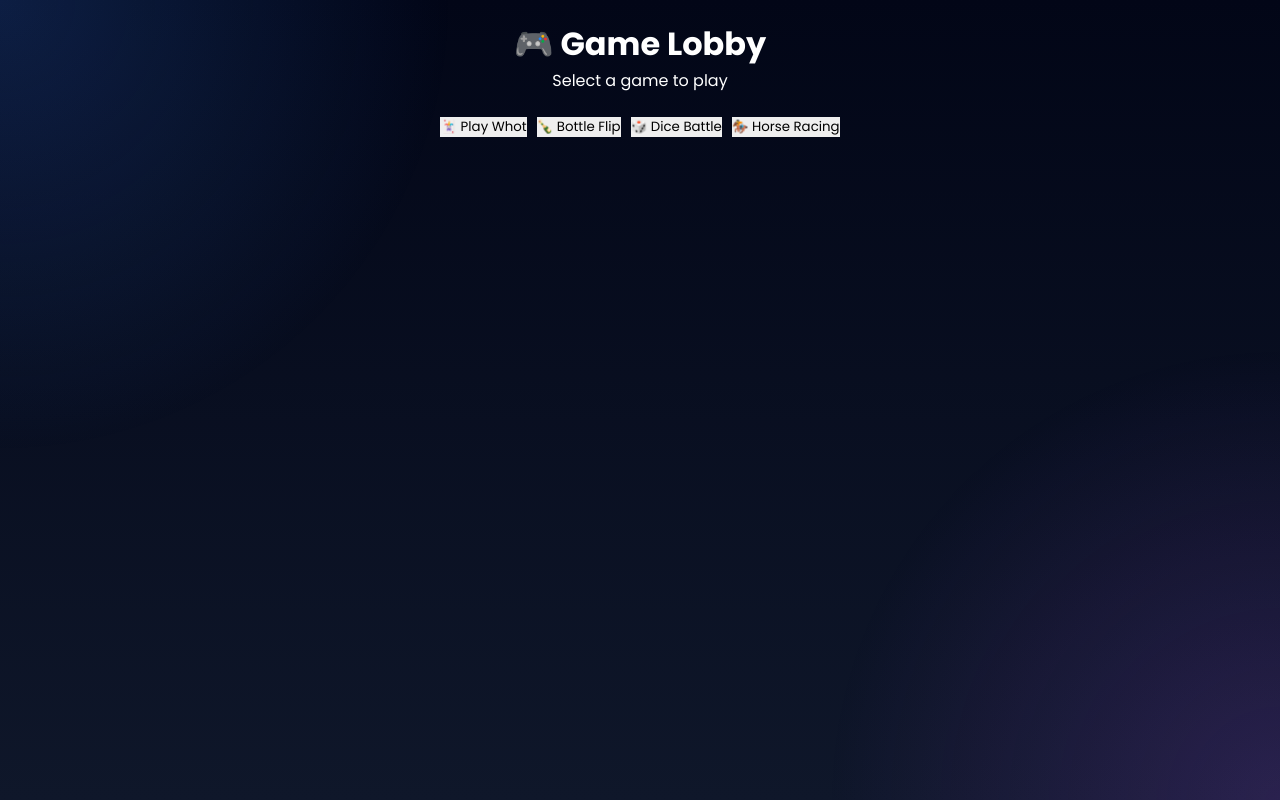
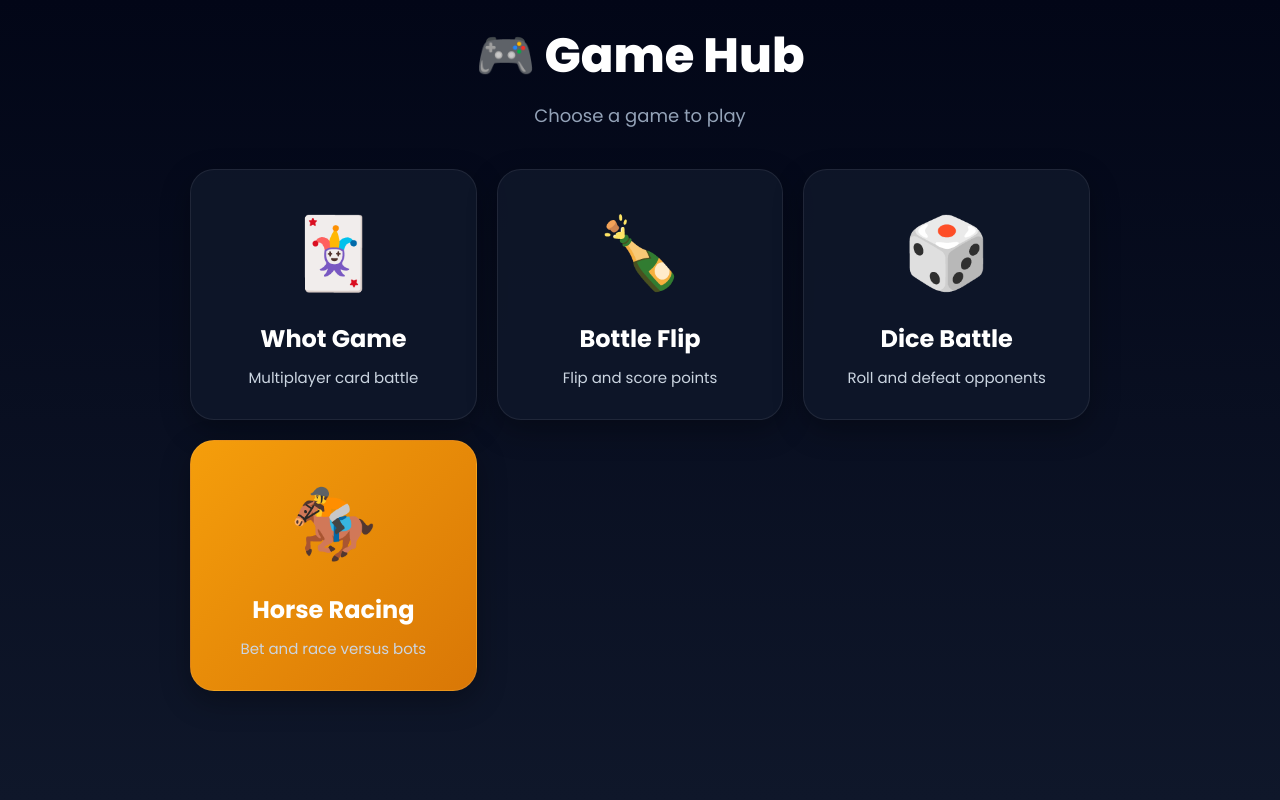
Before and after one commit to annamoyosore/win9ja, a React (Vite) app: page / in a window 1280 px wide. Built offline with nearby package versions, Linux system fonts and the light colour scheme.

Commit message:
Update main.jsx

```diff
--- a/src/main.jsx
+++ b/src/main.jsx
@@ -5,12 +5,12 @@ import WhotGame from "./WhotGame";
 import BottleGame from "./BottleGame";
 import DiceBattle from "./DiceBattle";
 import CrashGameRoomDemo from "./CrashGameRoomDemo";
-import Horse from "./pages/Horse"; // ✅ HORSE GAME
+import Horse from "./pages/Horse";
 
 function App() {
   const [currentGame, setCurrentGame] = useState(null);
 
-  // 👇 crash stage control
+  // 🎯 Crash room players
   const [crashPlayers, setCrashPlayers] = useState([]);
 
   const renderGame = () => {
@@ -50,40 +50,129 @@ function App() {
 
   return (
     <React.StrictMode>
-      <div style={{ textAlign: "center", padding: "20px" }}>
+      <div
+        style={{
+          minHeight: "100vh",
+          padding: "20px",
+          textAlign: "center",
+          background:
+            "linear-gradient(to bottom, #020617, #0f172a)",
+          color: "white",
+          fontFamily: "Poppins, sans-serif",
+        }}
+      >
 
         {/* 🎮 LOBBY */}
         {!currentGame && (
-          <div>
-            <h1>🎮 Game Lobby</h1>
+          <div
+            style={{
+              maxWidth: "900px",
+              margin: "0 auto",
+            }}
+          >
+            <h1
+              style={{
+                fontSize: "48px",
+                marginBottom: "10px",
+                fontWeight: "800",
+              }}
+            >
+              🎮 Game Hub
+            </h1>
 
-            <p>Select a game to play</p>
+            <p
+              style={{
+                color: "#94a3b8",
+                marginBottom: "40px",
+                fontSize: "18px",
+              }}
+            >
+              Choose a game to play
+            </p>
 
-            <div style={{ marginTop: "20px" }}>
+            <div
+              style={{
+                display: "grid",
+                gridTemplateColumns:
+                  "repeat(auto-fit, minmax(220px, 1fr))",
+                gap: "20px",
+              }}
+            >
 
-              <button onClick={() => setCurrentGame("whot")}>
-                🃏 Play Whot
+              {/* 🃏 WHOT */}
+              <button
+                onClick={() =>
+                  setCurrentGame("whot")
+                }
+                style={cardStyle}
+              >
+                <div style={emojiStyle}>🃏</div>
+
+                <h2 style={titleStyle}>
+                  Whot Game
+                </h2>
+
+                <p style={descStyle}>
+                  Multiplayer card battle
+                </p>
               </button>
 
+              {/* 🍾 BOTTLE */}
               <button
-                onClick={() => setCurrentGame("bottle")}
-                style={{ marginLeft: "10px" }}
+                onClick={() =>
+                  setCurrentGame("bottle")
+                }
+                style={cardStyle}
               >
-                🍾 Bottle Flip
+                <div style={emojiStyle}>🍾</div>
+
+                <h2 style={titleStyle}>
+                  Bottle Flip
+                </h2>
+
+                <p style={descStyle}>
+                  Flip and score points
+                </p>
               </button>
 
+              {/* 🎲 DICE */}
               <button
-                onClick={() => setCurrentGame("dice")}
-                style={{ marginLeft: "10px" }}
+                onClick={() =>
+                  setCurrentGame("dice")
+                }
+                style={cardStyle}
               >
-                🎲 Dice Battle
+                <div style={emojiStyle}>🎲</div>
+
+                <h2 style={titleStyle}>
+                  Dice Battle
+                </h2>
+
+                <p style={descStyle}>
+                  Roll and defeat opponents
+                </p>
               </button>
 
+              {/* 🏇 HORSE */}
               <button
-                onClick={() => setCurrentGame("horse")}
-                style={{ marginLeft: "10px" }}
+                onClick={() =>
+                  setCurrentGame("horse")
+                }
+                style={{
+                  ...cardStyle,
+                  background:
+                    "linear-gradient(135deg, #f59e0b, #d97706)",
+                }}
               >
-                🏇 Horse Racing
+                <div style={emojiStyle}>🏇</div>
+
+                <h2 style={titleStyle}>
+                  Horse Racing
+                </h2>
+
+                <p style={descStyle}>
+                  Bet and race versus bots
+                </p>
               </button>
 
             </div>
@@ -91,13 +180,31 @@ function App() {
         )}
 
         {/* 🔙 BACK BUTTON */}
-        {currentGame && currentGame !== "crash" && (
-          <div style={{ marginBottom: "10px" }}>
-            <button onClick={() => setCurrentGame(null)}>
-              ⬅ Back to Lobby
-            </button>
-          </div>
-        )}
+        {currentGame &&
+          currentGame !== "crash" && (
+            <div
+              style={{
+                marginBottom: "20px",
+              }}
+            >
+              <button
+                onClick={() =>
+                  setCurrentGame(null)
+                }
+                style={{
+                  background: "#1e293b",
+                  color: "white",
+                  padding: "12px 22px",
+                  borderRadius: "14px",
+                  fontWeight: "bold",
+                  border:
+                    "1px solid rgba(255,255,255,0.1)",
+                }}
+              >
+                ⬅ Back to Lobby
+              </button>
+            </div>
+          )}
 
         {/* 🎯 GAME */}
         {renderGame()}
@@ -106,6 +213,43 @@ function App() {
   );
 }
 
+/* 🎨 STYLES */
+
+const cardStyle = {
+  background:
+    "rgba(15, 23, 42, 0.9)",
+
+  border:
+    "1px solid rgba(255,255,255,0.08)",
+
+  borderRadius: "24px",
+
+  padding: "30px 20px",
+
+  color: "white",
+
+  transition: "0.2s",
+
+  boxShadow:
+    "0 10px 30px rgba(0,0,0,0.3)",
+};
+
+const emojiStyle = {
+  fontSize: "70px",
+  marginBottom: "15px",
+};
+
+const titleStyle = {
+  fontSize: "24px",
+  fontWeight: "700",
+  marginBottom: "10px",
+};
+
+const descStyle = {
+  color: "#cbd5e1",
+  fontSize: "15px",
+};
+
 ReactDOM.createRoot(
   document.getElementById("root")
 ).render(<App />);
```
